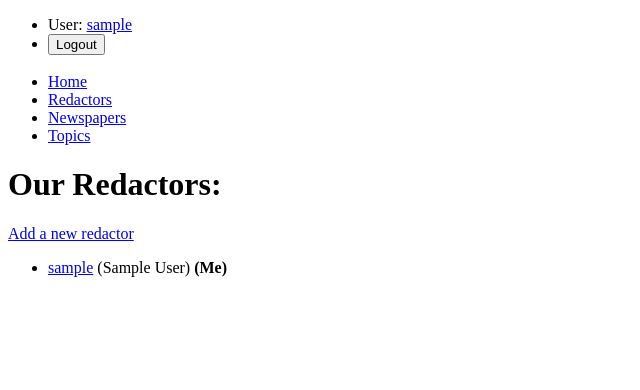
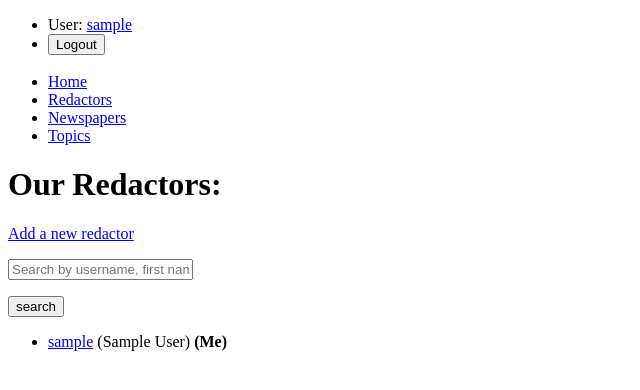
Before and after one commit to Wallian169/newspaper-agency, a Django app: page /redactors/ in a window 1280 px wide. Shown: the top 390 px of the page, without its empty margins (0-640 px from the left). Run offline with Django 5.2, Linux system fonts and the light colour scheme; the visitor is signed in with stand-in values (Sample User, id 1); data comes from the database, SQL or seed files in the repository.

Commit message:
implemented search field for redactors
This search field gives more functionality - allow to search redactors by username, first name and last name

```diff
--- a/manage_app/forms.py
+++ b/manage_app/forms.py
@@ -69,3 +69,14 @@ class TopicSearchForm(forms.Form):
             attrs={"placeholder": "Search by title"}
         )
     )
+
+
+class RedactorSearchForm(forms.Form):
+    query = forms.CharField(
+        max_length=255,
+        label="",
+        required=False,
+        widget=forms.TextInput(
+            attrs={"placeholder": "Search by username, first name, or last name"}
+        )
+    )
--- a/manage_app/views.py
+++ b/manage_app/views.py
@@ -1,5 +1,6 @@
 from django.contrib.auth.decorators import login_required
 from django.contrib.auth.mixins import LoginRequiredMixin
+from django.db.models import Q
 from django.http import HttpRequest, HttpResponse
 from django.shortcuts import render
 from django.urls import reverse_lazy
@@ -9,7 +10,7 @@ from manage_app.forms import (
     RedactorForm,
     RedactorUpdateForm,
     NewspaperForm,
-    TopicSearchForm,
+    TopicSearchForm, RedactorSearchForm,
 )
 from manage_app.models import Redactor, Newspaper, Topic
 
@@ -80,6 +81,29 @@ class TopicDeleteView(LoginRequiredMixin, generic.DeleteView):
 class RedactorListView(LoginRequiredMixin, generic.ListView):
     model = Redactor
 
+    def get_context_data(self, **kwargs):
+        context = super().get_context_data(**kwargs)
+        search_input = self.request.GET.get("query`", "")
+        context["search_form"] = RedactorSearchForm(
+            initial={"query": search_input}
+        )
+        return context
+
+    def get_queryset(self):
+        form = RedactorSearchForm(self.request.GET or None)
+        queryset = super().get_queryset()
+
+        if form.is_valid():
+            query = form.cleaned_data.get('query')
+            if query:
+                queryset = queryset.filter(
+                    Q(username__icontains=query) |
+                    Q(first_name__icontains=query) |
+                    Q(last_name__icontains=query)
+                )
+
+        return queryset
+
 
 class RedactorDetailView(LoginRequiredMixin, generic.DetailView):
     model = Redactor
--- a/templates/manage_app/redactor_list.html
+++ b/templates/manage_app/redactor_list.html
@@ -6,6 +6,10 @@
 {% block content %}
   <h1>Our Redactors:</h1>
   <p><a href="{% url 'manage_app:redactor-create' %}">Add a new redactor</a></p>
+  <form action="" method="get">
+    {{ search_form.as_p }}
+    <input type="submit" value="search">
+  </form>
   {% if redactor_list %}
     <ul>
       {% for redactor in redactor_list%}
```
